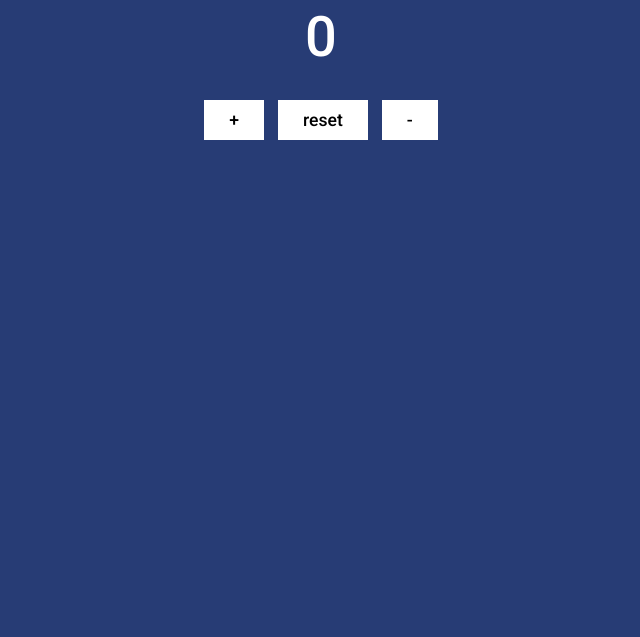
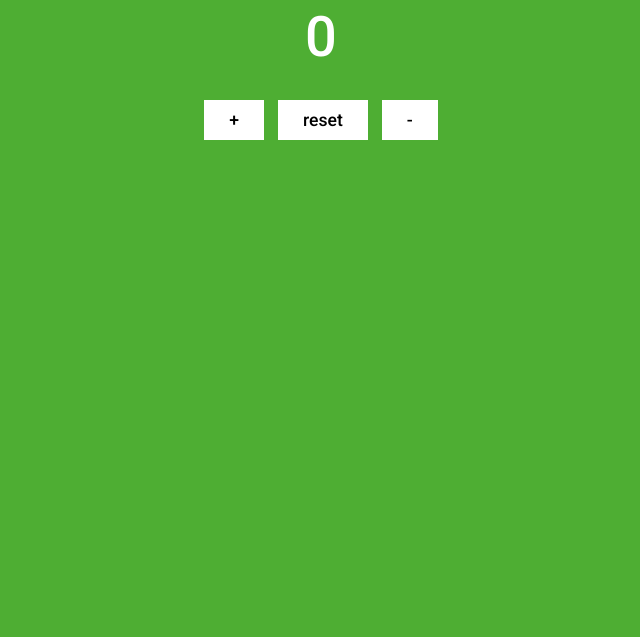
Before and after one commit to koehlertimo/counter, a plain HTML site: page index.html in a window 1280 px wide. Shown: the part 163-800 px from the top of the page, without its empty margins (319-959 px from the left). Drawn offline with Linux system fonts and the light colour scheme.

Commit message:
new commit

```diff
--- a/index.html
+++ b/index.html
@@ -11,7 +11,7 @@
 
         body{
             font-family: 'Roboto', sans-serif;
-            background-color: #273c75;
+            background-color: #4eae33;
             color: white;
             text-align: center;
         }
```
